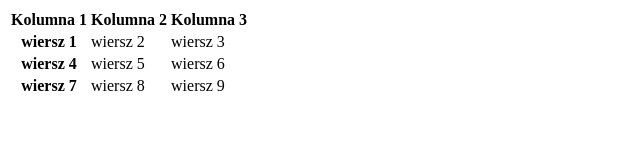
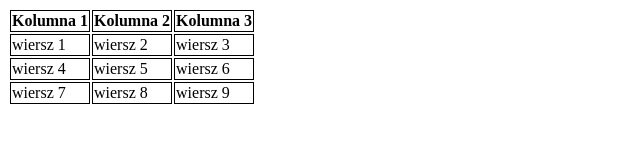
Before and after one commit to aliceandherdolls/10-html-table, a plain HTML site: page index.html in a window 1280 px wide. Shown: the whole page, without its empty margins (0-640 px from the left). Drawn offline with Linux system fonts and the light colour scheme.

Commit message:
obramowanie

```diff
--- a/index.html
+++ b/index.html
@@ -7,7 +7,7 @@
     <title>Document</title>
 </head>
 <body>
-
+    <style> td, th { border: 1px solid black; } </style>
     <table>
         <thead>
             <tr>
@@ -16,13 +16,13 @@
         </thead>
         <tbody>
             <tr>
-                <th>wiersz 1</th> <td>wiersz 2</td> <td>wiersz 3</td>
+                <td>wiersz 1</td> <td>wiersz 2</td> <td>wiersz 3</td>
              </tr>
              <tr>
-                <th>wiersz 4</th> <td>wiersz 5</td> <td>wiersz 6</td>
+                <td>wiersz 4</td> <td>wiersz 5</td> <td>wiersz 6</td>
              </tr>
              <tr>
-                <th>wiersz 7</th> <td>wiersz 8</td> <td>wiersz 9</td>
+                <td>wiersz 7</td> <td>wiersz 8</td> <td>wiersz 9</td>
              </tr>
           </tbody>
        </table>
```
